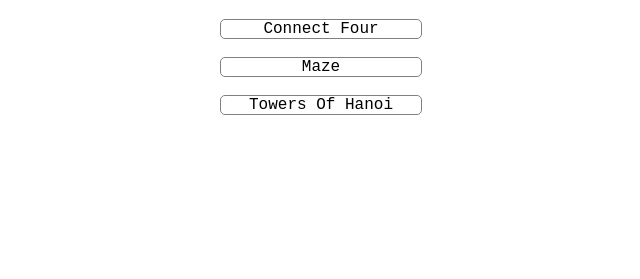
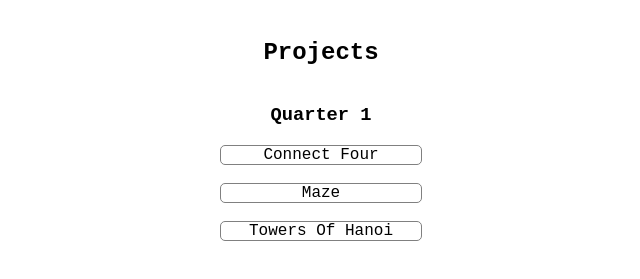
Before and after one commit to caseymockbee97/Connect-Four, a plain HTML site: page index.html in a window 1280 px wide. Shown: the part 69-348 px from the top of the page, without its empty margins (319-959 px from the left). Drawn offline with Linux system fonts and the light colour scheme.

Commit message:
added headings to index.html.

```diff
--- a/index.html
+++ b/index.html
@@ -8,6 +8,8 @@
   </head>
   <body>
     <h1>Casey Mockbee</h1>
+    <h2>Projects</h2>
+    <h3>Quarter 1</h3>
     <a href="/HTML/connectFour.html" class="button">Connect Four</a>
     <br />
     <a href="/HTML/maze.html" class="button">Maze</a>
```
